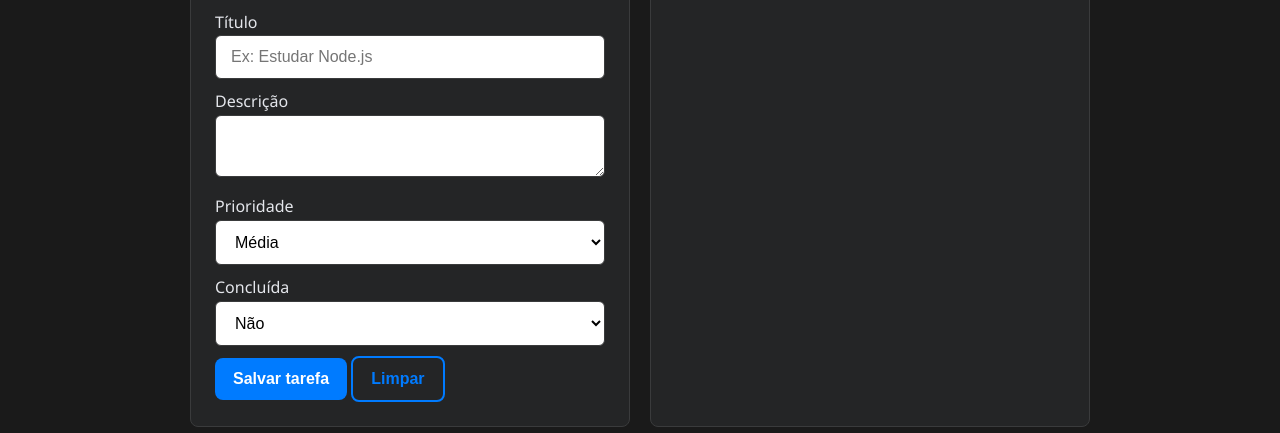
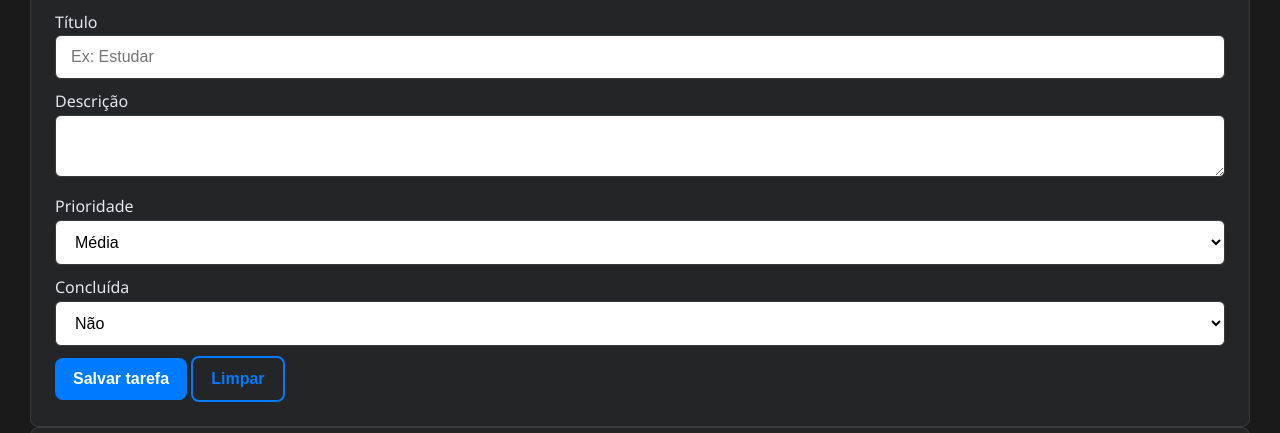
Before and after one commit to GarciaGGabriel/Todo-list-test, a plain HTML site: page frontend/index.html in a window 1280 px wide. Shown: the part 118-551 px from the top of the page. Drawn offline with Linux system fonts and the light colour scheme.

Commit message:
Modify input placeholder and script source
Updated the placeholder text in the title input and changed the script source from app.js to todo.js.

```diff
--- a/frontend/index.html
+++ b/frontend/index.html
@@ -7,11 +7,11 @@
   <link rel="stylesheet" href="css/style.css" />
 </head>
 <body>
-  <div class="app">
+  <div class="todo">
     <div class="card" id="formCard">
       <h1>Nova Tarefa</h1>
       <label for="title">Título</label>
-      <input id="title" type="text" placeholder="Ex: Estudar Node.js" />
+      <input id="title" type="text" placeholder="Ex: Estudar" />
 
       <label for="description">Descrição</label>
       <textarea id="description"></textarea>
@@ -41,6 +41,6 @@
     </div>
   </div>
 
-  <script src="js/app.js"></script>
+  <script src="js/todo.js"></script>
 </body>
 </html>
```
